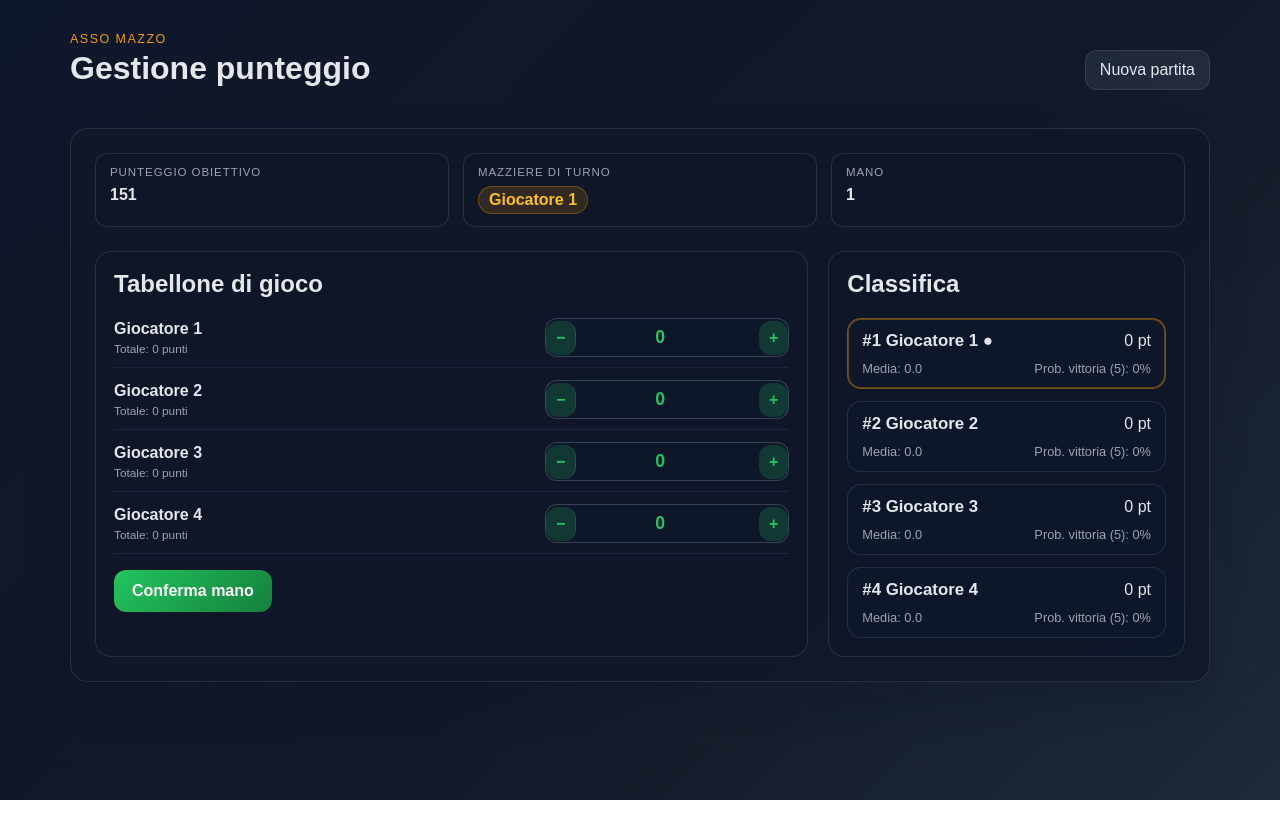
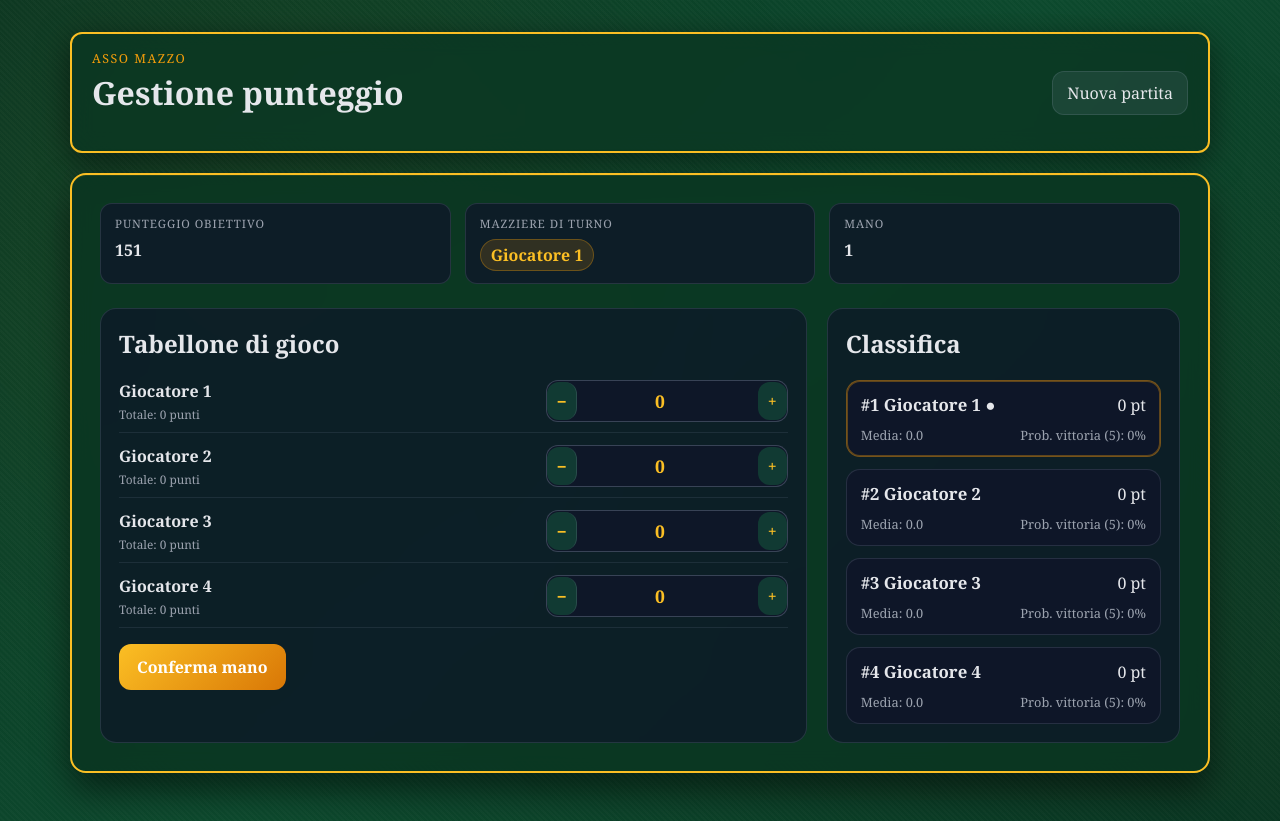
Before and after one commit to antginepe-beep/asso-mazzo, a website: page index.html in a window 1280 px wide. Both pictures are taken after a click on the button "Avvia partita". Before the commit the page ends 800 px from the top, so only its background shows below. Drawn offline with Linux system fonts and the light colour scheme.

Commit message:
Update launch config and styles

```diff
--- a/style.css
+++ b/style.css
@@ -1,16 +1,18 @@
 :root {
-  --bg: #101828;
-  --panel: #1f2937;
-  --panel-alt: #111827;
+  --bg: #0a3622;
+  --panel: #0f4c2f;
+  --panel-alt: #062e1b;
   --surface: #f8fafc;
   --surface-strong: #e2e8f0;
   --text: #e5e7eb;
   --muted: #9ca3af;
-  --primary: #22c55e;
-  --primary-dark: #15803d;
+  --primary: #fbbf24;
+  --primary-dark: #d97706;
   --accent: #f59e0b;
   --danger: #ef4444;
-  --shadow: rgba(15, 23, 42, 0.35);
+  --shadow: rgba(0, 0, 0, 0.5);
+  --gold: #fbbf24;
+  --red: #dc2626;
 }
 
 * {
@@ -20,9 +22,26 @@
 body {
   margin: 0;
   min-height: 100vh;
-  font-family: Arial, Helvetica, sans-serif;
-  background: linear-gradient(135deg, #0f172a, #111827 55%, #1f2937);
+  font-family: 'Georgia', 'Courier New', serif;
+  background:
+    repeating-linear-gradient(45deg, transparent, transparent 2px, rgba(255,255,255,.02) 2px, rgba(255,255,255,.02) 4px),
+    linear-gradient(135deg, #0a3622 0%, #0d4a2e 50%, #0a3622 100%);
   color: var(--text);
+  position: relative;
+}
+
+body::before {
+  content: '';
+  position: fixed;
+  top: 0;
+  left: 0;
+  width: 100%;
+  height: 100%;
+  background:
+    radial-gradient(circle at 20% 30%, rgba(251, 191, 36, 0.05) 0%, transparent 50%),
+    radial-gradient(circle at 80% 70%, rgba(214, 88, 0, 0.03) 0%, transparent 50%);
+  pointer-events: none;
+  z-index: 0;
 }
 
 button,
@@ -35,6 +54,8 @@ select {
   max-width: 1180px;
   margin: 0 auto;
   padding: 32px 20px 48px;
+  position: relative;
+  z-index: 1;
 }
 
 .topbar {
@@ -43,6 +64,12 @@ select {
   justify-content: space-between;
   gap: 16px;
   margin-bottom: 20px;
+  background: rgba(10, 54, 34, 0.8);
+  backdrop-filter: blur(10px);
+  border: 2px solid var(--gold);
+  border-radius: 12px;
+  padding: 16px 20px;
+  box-shadow: 0 8px 32px var(--shadow);
 }
 
 .eyebrow {
@@ -60,11 +87,12 @@ p {
 }
 
 .panel {
-  background: rgba(17, 24, 39, 0.9);
-  border: 1px solid rgba(148, 163, 184, 0.18);
-  border-radius: 18px;
-  box-shadow: 0 18px 35px var(--shadow);
-  padding: 24px;
+  background: rgba(10, 54, 34, 0.85);
+  border: 2px solid var(--gold);
+  border-radius: 16px;
+  box-shadow: 0 18px 35px var(--shadow), inset 0 1px 0 rgba(251, 191, 36, 0.1);
+  padding: 28px;
+  backdrop-filter: blur(10px);
 }
 
 .field-row {
```
